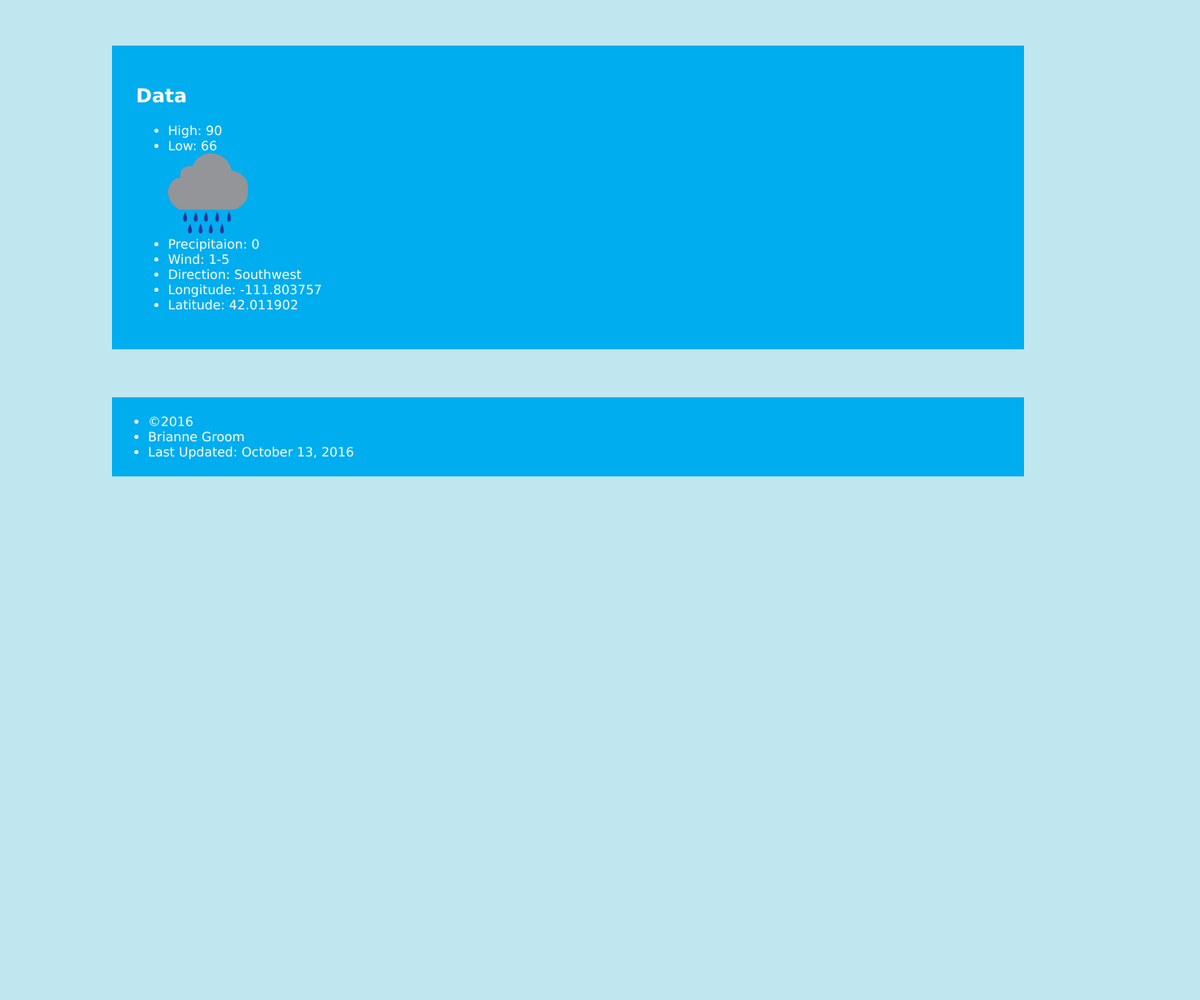
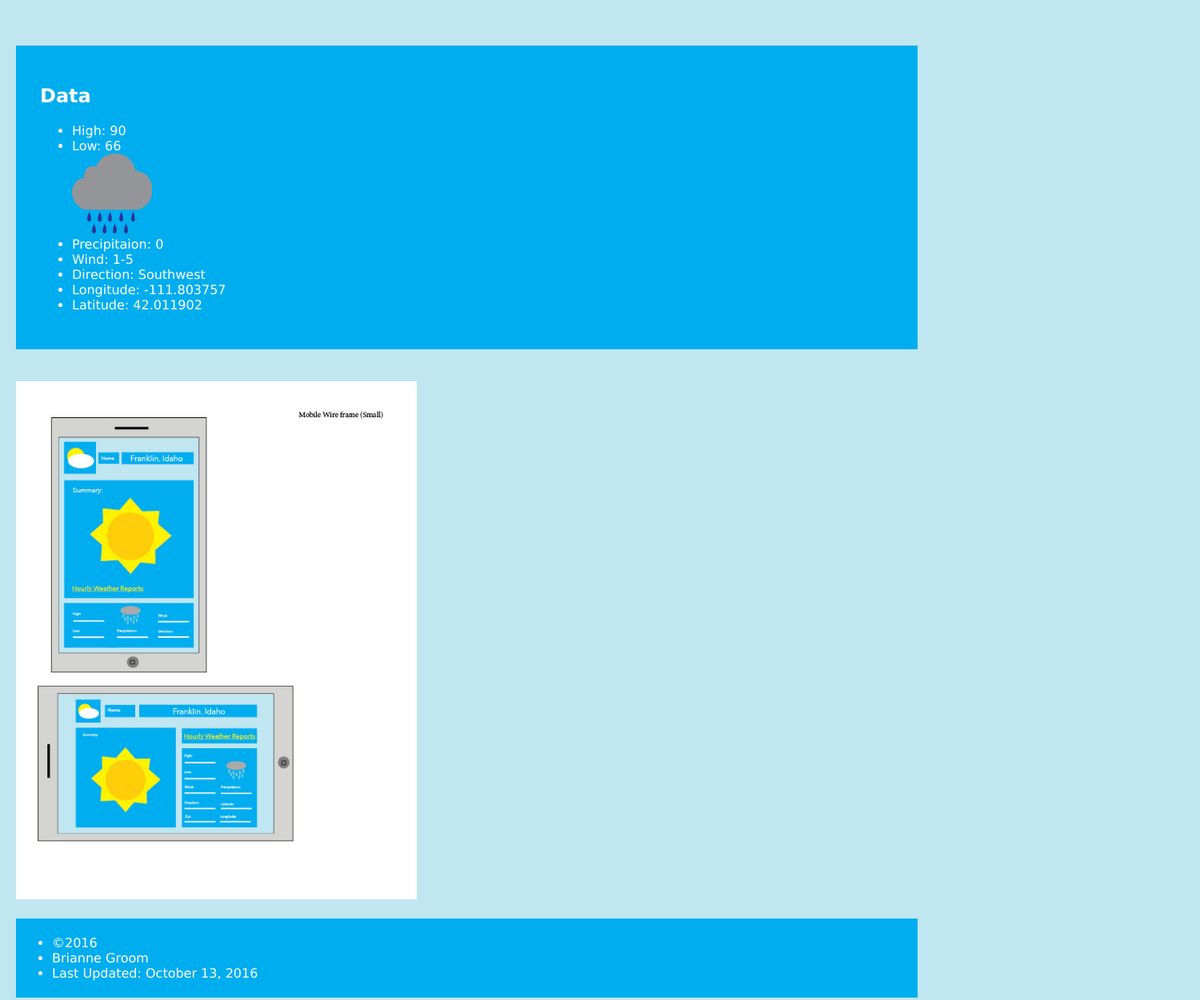
Before and after one commit to Bgroom17/Bgroom17.github.io, a plain HTML site: page homework/franklin-mobile.html in a window 1280 px wide. Shown: the part 595-1846 px from the top of the page at 80% size, 1500 px wide, since content can reach past the window. Before the commit the page ends 1209 px from the top, so only its background shows below. Drawn offline with Linux system fonts and the light colour scheme.

Commit message:
css edits for franklin

```diff
--- a/css/styles.css
+++ b/css/styles.css
@@ -26,17 +26,15 @@ body {
     padding: 30px;
     position: relative;
     bottom: 130px;
-    left: 120px;
-    width: 1140px;
+    width: 90%;
 }
 
 #data {
     background-color: #00adef;
     padding: 30px;
     position: relative;
-    left: 120px;
     bottom: 70px;
-    width: 1140px;
+    width: 90%;
 }
 
 #sun {
@@ -100,9 +98,9 @@ body {
     background-color: #00adef;
     position: relative;
     bottom: 10px;
-    left: 120px;
-    width: 1140px;
+    width: 90%;
     padding: 5px;
+    text-align:
 }
 
 #forecast {
@@ -115,3 +113,10 @@ body {
     width: 100px;
     height: 100px;
 }
+
+#mobile {
+    width: 40%;
+    height: 40%;
+    position: relative;
+    bottom: 30px;
+}
--- a/homework/franklin-mobile.html
+++ b/homework/franklin-mobile.html
@@ -48,6 +48,7 @@
 
 
         </section>
+        <img id="mobile" alt="wireframe for mobile site." src="/images/briannegroom-small-wireframe.jpg">
 
     </main>
     <footer id="footer">
```
